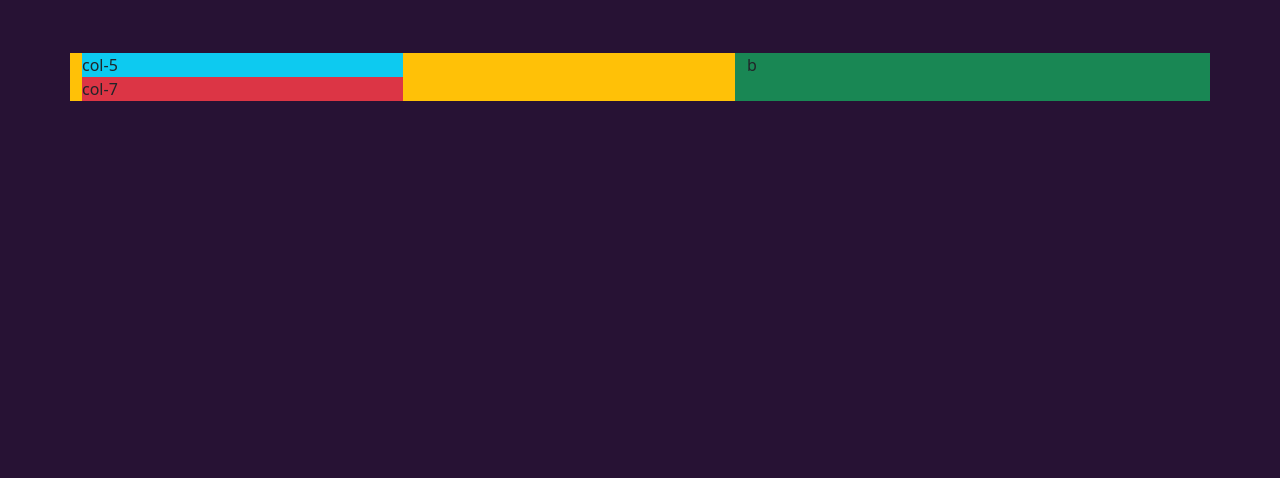
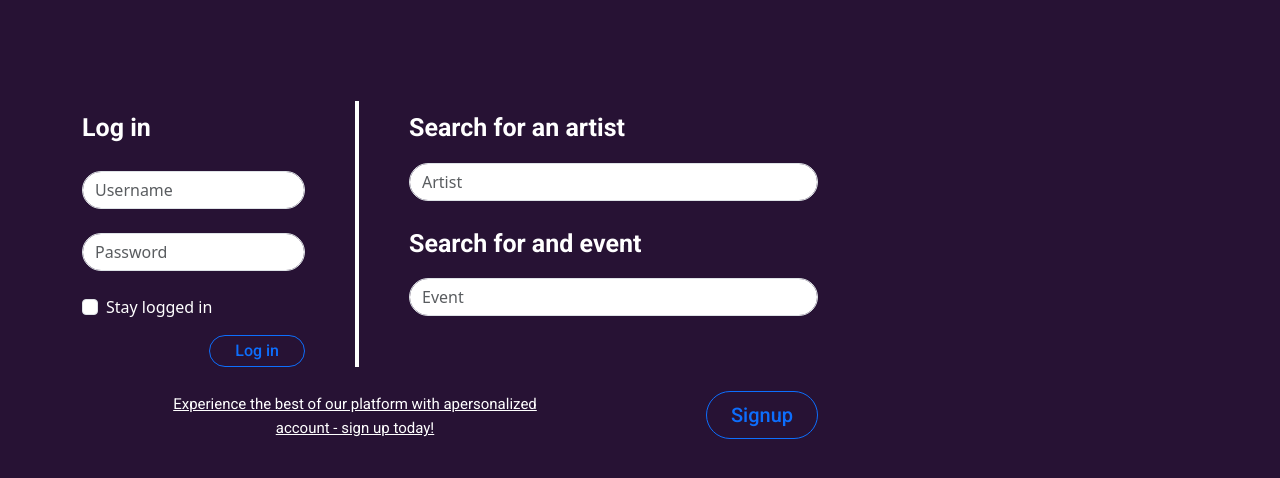
Before and after one commit to Godjiee/FaceTheMusic, a plain HTML site: page index.html in a window 1280 px wide. Shown: the part 166-644 px from the top of the page. Drawn offline with Linux system fonts and the light colour scheme.

Commit message:
Finished desktop UI layout + added responsiveness

```diff
--- /dev/null
+++ b/assets/css/mobile.css
@@ -0,0 +1,29 @@
+@media (min-width: 768px) {
+
+  .fs-label {
+    font-size: 25px;
+  }
+  .mw-login-input {
+    max-width: 100%;
+  }
+
+  .mw-search-input {
+    max-width: 100%;
+  }
+}
+
+
+@media (max-width: 768px) {
+
+  .fs-label {
+    font-size: 50px;
+  }
+
+  .mw-login-input {
+    max-width: 70%;
+  }
+
+  .mw-search-input {
+    max-width: 70%;
+  }
+}
--- a/assets/css/style.css
+++ b/assets/css/style.css
@@ -1,29 +1,87 @@
+* {
+  padding: 0;
+  margin: 0;
+  box-sizing: border-box;
+}
 
-
-body{
+body {
   background-color: #271234;
 }
 
-.roboto-w-900{
-  font-family: 'Roboto', sans-serif;
+/* .bg-img {
+  background-image: url('./../img/bg-home.png');
+} */
+
+/* notas */
+  /* . = root pasta inicial */
+  /* .. = uma pasta a frente ou a tras */
+
+
+
+
+
+/* margins */
+
+.mt-6 {
+  margin-top: 6rem;
+}
+
+/* typography */
+
+.f-size-title {
+  font-size: 6rem;
+}
+
+.fs-sign-up-adv {
+  font-size: 15px;
+}
+
+.roboto-w-900 {
+  font-family: "Roboto", sans-serif;
   font-weight: 900;
 }
 
 .roboto-w-700 {
-    font-family: 'Roboto', sans-serif;
+  font-family: "Roboto", sans-serif;
   font-weight: 700;
 }
 
 .roboto-w-500 {
-    font-family: 'Roboto', sans-serif;
+  font-family: "Roboto", sans-serif;
   font-weight: 500;
 }
 
 .roboto-w-400 {
-    font-family: 'Roboto', sans-serif;
+  font-family: "Roboto", sans-serif;
   font-weight: 400;
 }
 
-.f-size-title {
-    font-size: 6rem;
+/* widths & paddings*/
+
+.custom-login-pl {
+  padding-right: 50px;
 }
+
+.custom-search-pl {
+  padding-left: 50px;
+}
+
+/* divider */
+
+.b{
+  border-left: 4px solid #fff;
+}
+
+/* buttons */
+
+.btn-small {
+  padding: 3px 25px;
+}
+
+.btn-big {
+  font-size: 20px;
+}
+
+.btn-outline-primary {
+  outline-color: #7149C6 !important;
+}
--- a/index.html
+++ b/index.html
@@ -1,38 +1,91 @@
 <!DOCTYPE html>
 <html lang="en">
-    <head>
-        <meta charset="UTF-8">
-        <meta http-equiv="X-UA-Compatible" content="IE=edge">
-        <meta name="viewport" content="width=device-width, initial-scale=1.0">
-        <title>Face the Music</title>
-        <link rel="preconnect" href="https://fonts.googleapis.com">
-        <link rel="preconnect" href="https://fonts.gstatic.com" crossorigin>
-        <link href="https://fonts.googleapis.com/css2?family=Roboto:wght@400;500;700;900&display=swap" rel="stylesheet">
-        <link rel="stylesheet" href="assets/bootstrap-5.3.0-alpha3-dist/css/bootstrap.css">
-        <link rel="stylesheet" href="assets/css/style.css">
-    </head>
+
+<head>
+    <meta charset="UTF-8" />
+    <meta http-equiv="X-UA-Compatible" content="IE=edge" />
+    <meta name="viewport" content="width=device-width, initial-scale=1.0" />
+    <title>Face the Music</title>
+    <link rel="preconnect" href="https://fonts.googleapis.com" />
+    <link rel="preconnect" href="https://fonts.gstatic.com" crossorigin />
+    <link href="https://fonts.googleapis.com/css2?family=Roboto:wght@400;500;700;900&display=swap" rel="stylesheet" />
+    <link rel="stylesheet" href="assets/bootstrap-5.3.0-alpha3-dist/css/bootstrap.css" />
+    <link rel="stylesheet" href="assets/css/mobile.css" />
+    <link rel="stylesheet" href="assets/css/style.css" />
+</head>
+
 <body>
     <div class="container">
         <section>
             <div class="row">
                 <div class="col-12">
-                    <h1 class="text-white roboto-w-700 f-size-title mt-5">Face the Music</h1>
+                    <h1 class="text-white roboto-w-700 f-size-title mt-5">
+                        Face the Music
+                    </h1>
                 </div>
-                <div class="col-7 bg-warning mt-5">
-                    <div class="col-6 bg-info">col-5</div>
-                    <div class="col-6 bg-danger">col-7
+            </div>
+        </section>
+
+        <section>
+            <div class="row mt-6">
+                <div class="col-md-4 col-lg-3 text-center text-md-start custom-login-pl"> <!--left-->
+                    <form action="">
+                        <label class="roboto-w-700 fs-label text-white form-label mt-2">Log in</label>
+                        <div class="mt-3">
+                            <input type="text" class="form-control rounded-pill mw-login-input" id="username"
+                                placeholder="Username">
+                        </div>
+
+                        <div class="mt-4">
+                            <input type="password" class="form-control rounded-pill mw-login-input" id="password"
+                                placeholder="Password">
+                        </div>
+                        <div class="form-check mt-4">
+                            <input class="form-check-input" type="checkbox" value="" id="stayLogged">
+                            <label class="form-check-label text-white" for="stayLogged">
+                                Stay logged in
+                            </label>
+                        </div>
+                        <div class="mt-3 d-flex justify-content-end"> <!--button-->
+                            <button type="submit"
+                                class="btn btn-outline-primary rounded-pill btn-small roboto-w-500">Log in</button>
+                        </div>
+                    </form>
                 </div>
+                <div class="d-none d-md-block col-md-6 col-lg-5 custom-search-pl b"> <!--right-->
+                    <form action="">
+                        <div class="mt-2">
+                            <label for="searchArtist" class="roboto-w-700 fs-label text-white form-label">Search for an artist</label>
+                            <div class="mt-2">
+                                <input type="text" class="form-control rounded-pill mw-search-input" id="searchArtist" placeholder="Artist">
+                            </div>
+                        </div>
+                        <div class="mt-4">
+                            <label for="searchEvent" class="roboto-w-700 fs-label l text-white form-label">Search for and event</label>
+                            <input type="text" class="form-control rounded-pill mw-search-input mt-2" id="searchEvent" placeholder="Event">
+                        </div>
+                    </form>
                 </div>
-                <div class="col-5 bg-success mt-5">b</div>
-
-
+            </div>
+        </section>
+        <section class="mt-4">
+            <div class="row">
+                <div class="col-md-7 col-lg-6 text-center">
+                    <a href="#" class="text-white roboto-w-400 fs-sign-up-adv">Experience the best of our platform with apersonalized<br>
+                                                                                account - sign up today!</a>
+                </div>
+                <div class="col-md-3 col-lg-2 d-flex justify-content-end">
+                    <div> <!--sem esta div o butão fica com height 100% na col e não percebo porque,
+                                esta div foi a solução que arranjei para não dar uma height-->
+                        <button type="button" class="btn btn-outline-primary rounded-pill btn-big roboto-w-500 px-4 py-2 ">Signup</button>
+                    </div>
+                </div>
             </div>
         </section>
     </div>
+    <script src="assets/js/jquery-3.7.0.min.js"></script>
+    <script src="assets/bootstrap-5.3.0-alpha3-dist/js/bootstrap.min.js"></script>
+    <script src="assets/js/script.js"></script>
+</body>
 
-
-    <script src="assets/js/jquery-3.7.0.min.js"></script>
-    <script src="assets/js/script.js"></script>
-    <script src="assets/bootstrap-5.3.0-alpha3-dist/js/bootstrap.min.js"></script>
-</body>
 </html>
```
Also changed, not shown: 1 other file. Lines whose indentation alone changed are shown as unchanged.
